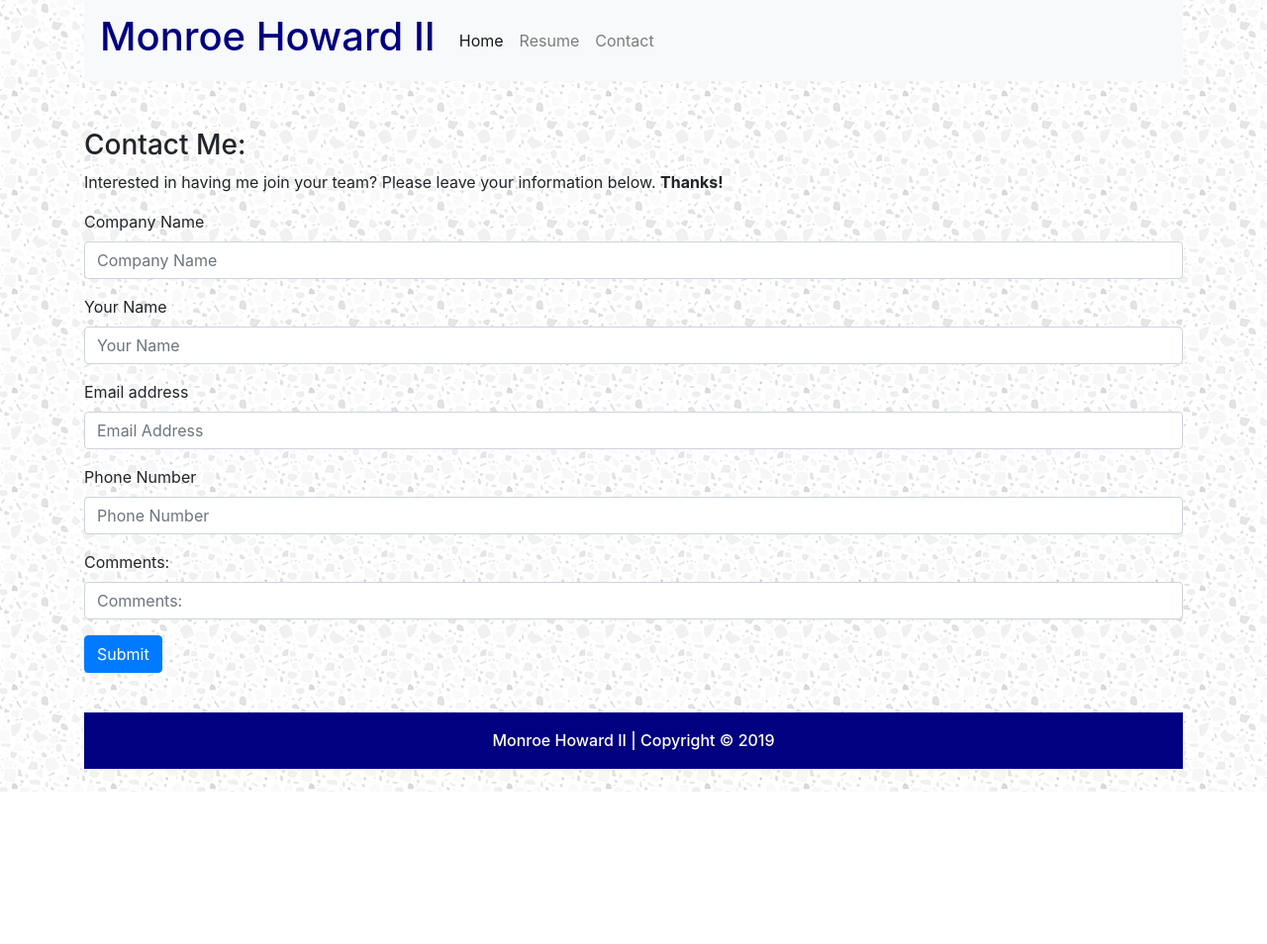
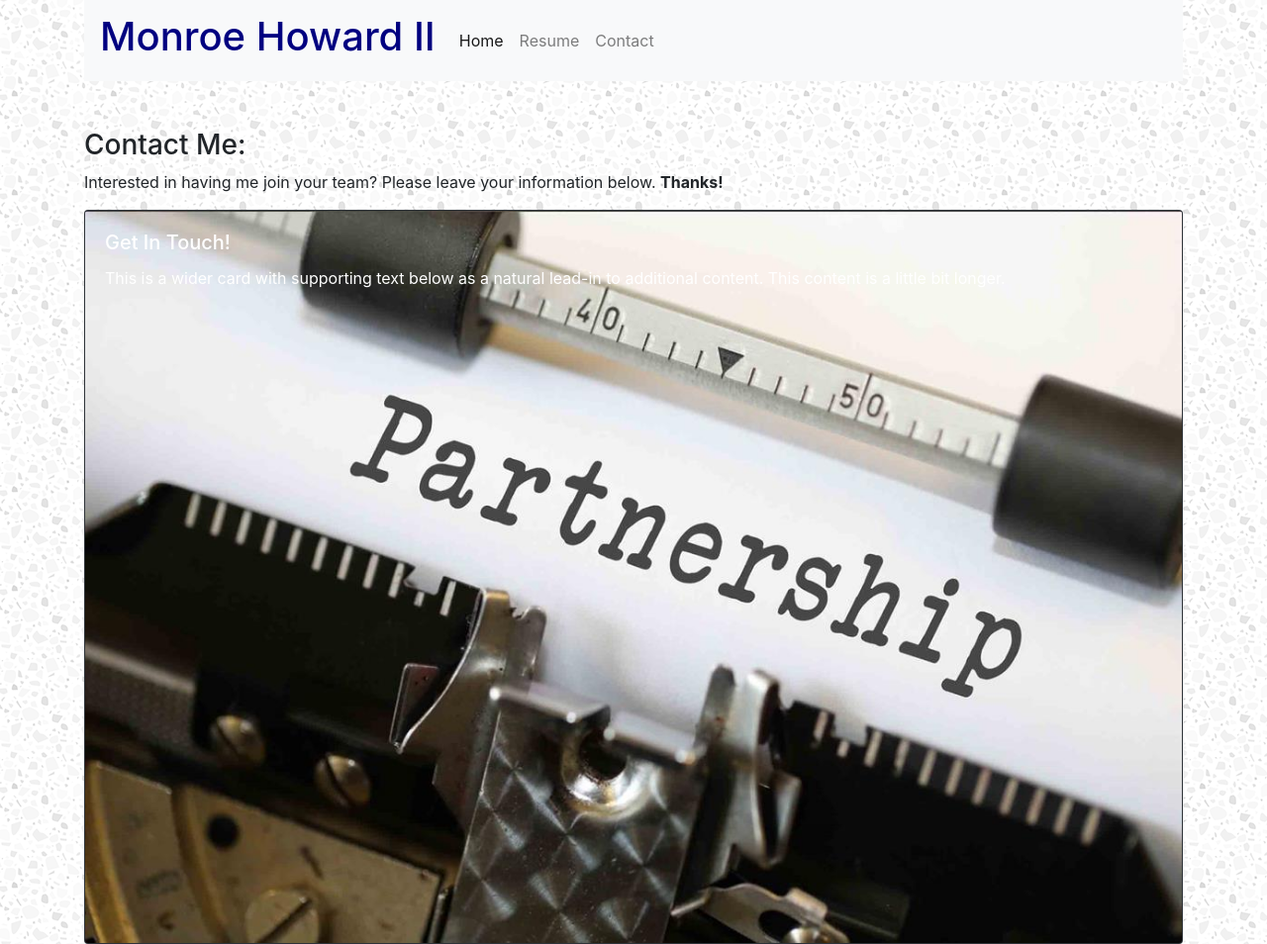
Before and after one commit to Mhoward1934/Career-Profile, a plain HTML site: page contact.html in a window 1280 px wide. Shown: the top 954 px of the page at 99% size. Before the commit the page ends 800 px from the top, so only its background shows below. Drawn offline with nearby package versions, Linux system fonts and the light colour scheme; no server answers.

Commit message:
added images

```diff
--- a/contact.html
+++ b/contact.html
@@ -12,7 +12,8 @@
     <script src="https://code.jquery.com/jquery-3.3.1.min.js"
         integrity="sha256-FgpCb/KJQlLNfOu91ta32o/NMZxltwRo8QtmkMRdAu8=" crossorigin="anonymous"></script>
     <!-- Bootstrap -->
-    <link rel="stylesheet" href="https://stackpath.bootstrapcdn.com/bootstrap/4.3.1/css/bootstrap.min.css" integrity="sha384-ggOyR0iXCbMQv3Xipma34MD+dH/1fQ784/j6cY/iJTQUOhcWr7x9JvoRxT2MZw1T" crossorigin="anonymous">
+    <link rel="stylesheet" href="https://stackpath.bootstrapcdn.com/bootstrap/4.3.1/css/bootstrap.min.css"
+        integrity="sha384-ggOyR0iXCbMQv3Xipma34MD+dH/1fQ784/j6cY/iJTQUOhcWr7x9JvoRxT2MZw1T" crossorigin="anonymous">
     <link rel="stylesheet" type="text/css" href="assets/css/contact.css">
     <link rel="stylesheet" type="images" href="assets/images/light-grey-terrazzo.png">
     <title>Contact Me</title>
@@ -47,30 +48,15 @@
         <div id="contact-me">
             <h3>Contact Me:</h3>
             <p>Interested in having me join your team? Please leave your information below. <strong>Thanks!</strong></p>
-            <form>
-                <div class="form-group">
-                    <div class="form-group">
-                        <label for="companyName">Company Name</label>
-                        <input type="companyName" class="form-control" id="companyName" placeholder="Company Name">
-                    </div>
-                    <div class="form-group">
-                        <label for="name">Your Name</label>
-                        <input type="name" class="form-control" id="name" placeholder="Your Name">
-                    </div>
-                    <div class="form-group">
-                        <label for="email">Email address</label>
-                        <input type="email" class="form-control" id="exampleInputEmail1" placeholder="Email Address">
-                    </div>
-                    <div class="form-group">
-                        <label for="phone">Phone Number</label>
-                        <input type="phone" class="form-control" id="phone" placeholder="Phone Number">
-                    </div>
-                    <div class="form-group">
-                        <label for="comments">Comments:</label>
-                        <input type="comments" class="form-control" id="comments" placeholder="Comments:">
-                    </div>
-                    <button type="submit" class="btn btn-primary">Submit</button>
-            </form>
+            <div class="card bg-dark text-white">
+                <img src="/assets/images/partnership-1.jpg" class="card-img" alt="Partnership">
+                <div class="card-img-overlay">
+                    <h5 class="card-title">Get In Touch!</h5>
+                    <p class="card-text">This is a wider card with supporting text below as a natural lead-in to
+                        additional content. This content is a little bit longer.</p>
+
+                </div>
+            </div>
         </div>
     </div>
 
```
Also changed, not shown: assets/images/partnership-1.jpg (added), assets/images/partnership.jpg (added), 2 other files.
